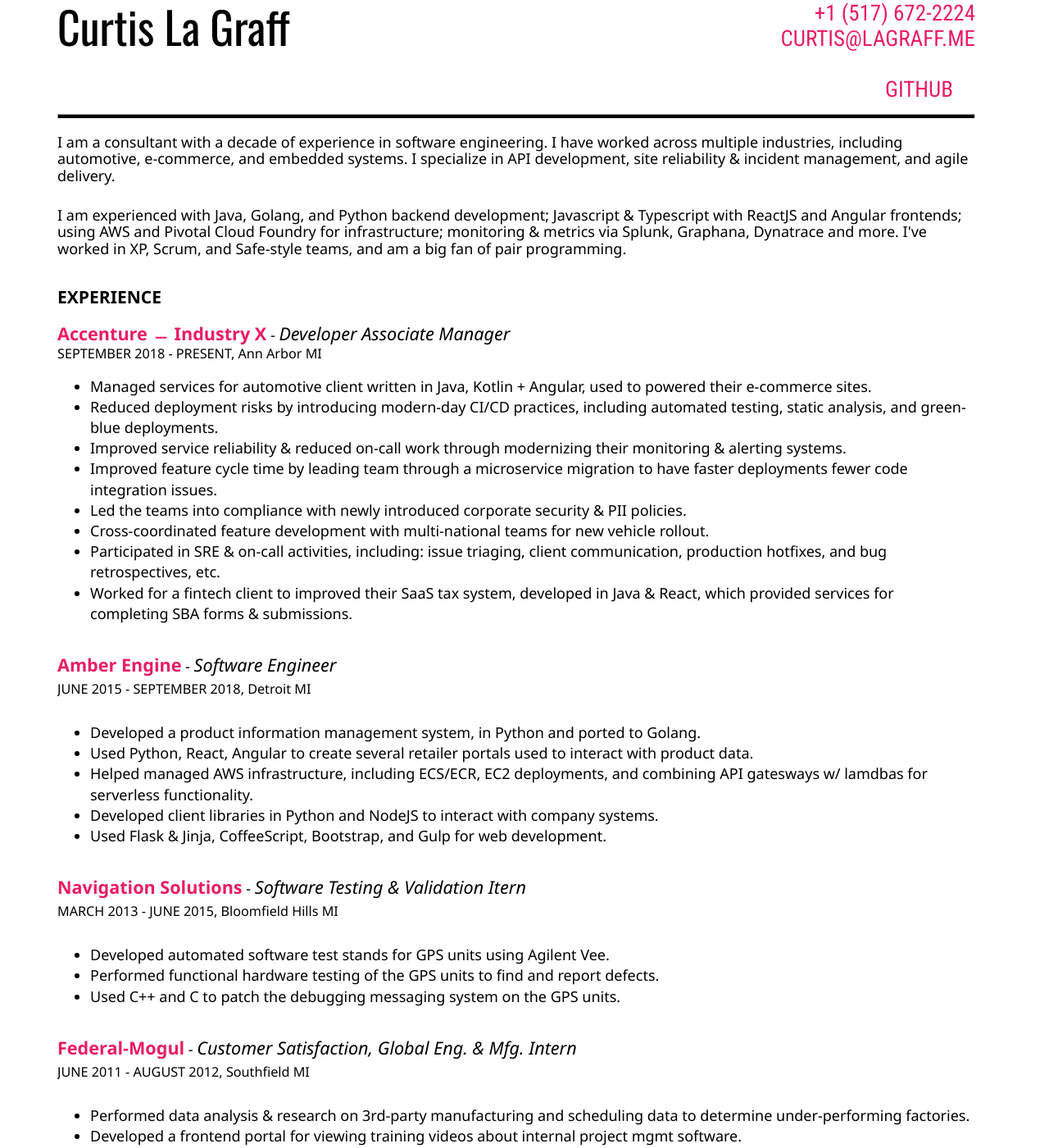
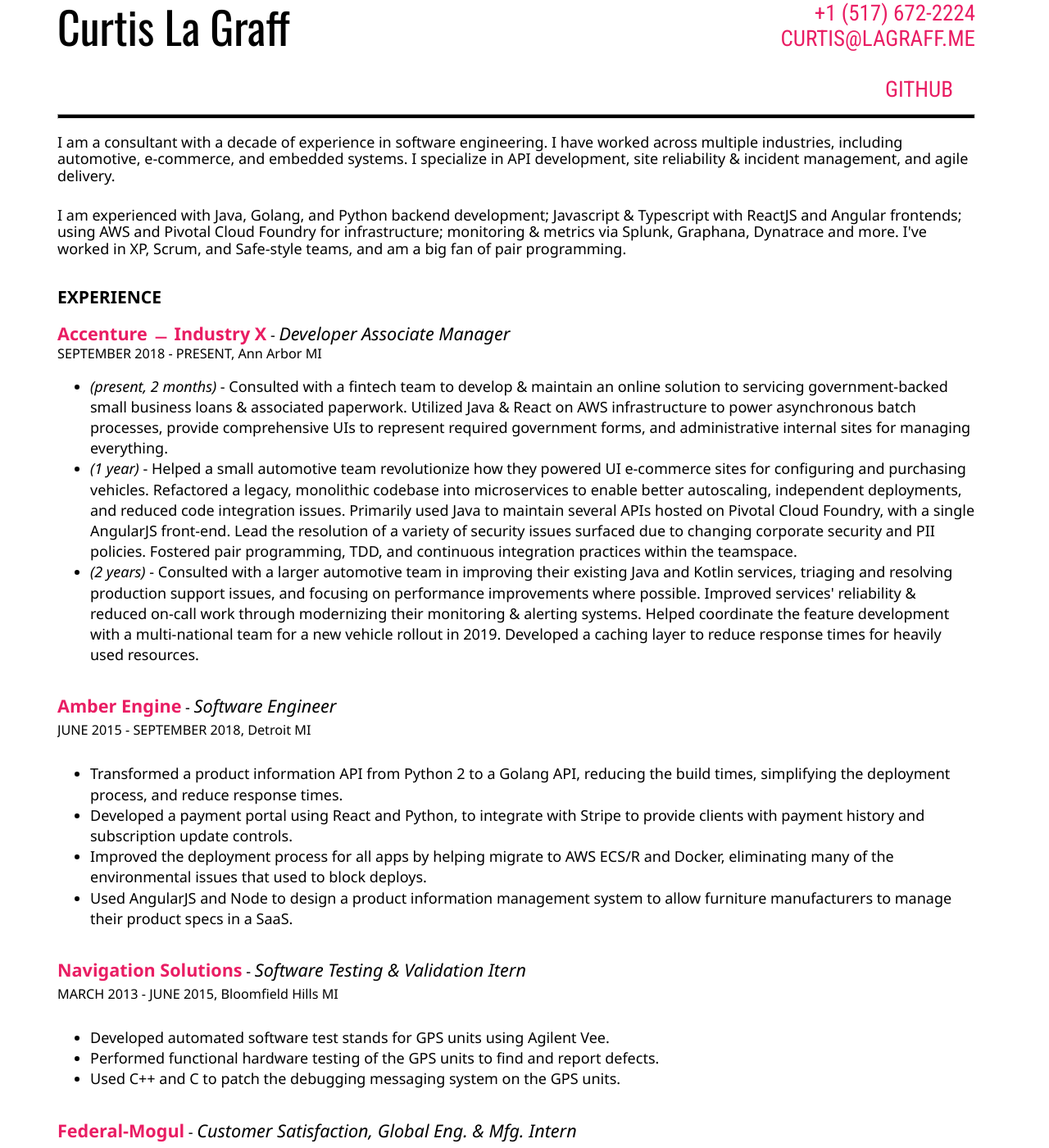
Before and after one commit to clagraff/clagraff.github.io, a Jekyll site: the page built from index.html, in a window 1280 px wide and 1400 px high. Shown: the whole window at 82% size. Built offline with Jekyll 4.4.1, drawn with Linux system fonts in a browser that asks for light colours.

Commit message:
Update index.html

```diff
--- a/index.html
+++ b/index.html
@@ -17,25 +17,32 @@
   <span class="company">Accenture &#xfe58; Industry X</span> - <span class="position">Developer Associate Manager</span><br/>
   <span class="duration">SEPTEMBER 2018 - PRESENT, Ann Arbor MI</span><br/>
   <ul>
-    <li>Managed services for automotive client written in Java, Kotlin + Angular, used to powered their e-commerce sites.</li>
-    <li>Reduced deployment risks by introducing modern-day CI/CD practices, including automated testing, static analysis, and green-blue deployments.</li>
-    <li>Improved service reliability & reduced on-call work through modernizing their monitoring & alerting systems.</li>
-    <li>Improved feature cycle time by leading team through a microservice migration to have faster deployments fewer code integration issues.</li>
-    <li>Led the teams into compliance with newly introduced corporate security & PII policies.</li>
-    <li>Cross-coordinated feature development with multi-national teams for new vehicle rollout.</li>
-    <li>Participated in SRE & on-call activities, including: issue triaging, client communication, production hotfixes, and bug retrospectives, etc.</li>
-    <li>Worked for a fintech client to improved their SaaS tax system, developed in Java & React, which provided services for completing SBA forms & submissions.</li>
+    <li><i>(present, 2 months)</i> - Consulted with a fintech team to develop & maintain an online solution to servicing government-backed small business loans & associated paperwork.
+      Utilized Java & React on AWS infrastructure to power asynchronous batch processes, provide comprehensive UIs to represent required government forms, and
+      administrative internal sites for managing everything.
+    </li>
+    <li><i>(1 year)</i> - Helped a small automotive team revolutionize how they powered UI e-commerce sites for configuring and purchasing vehicles. Refactored
+      a legacy, monolithic codebase into microservices to enable better autoscaling, independent deployments, and reduced code integration issues. Primarily used
+      Java to maintain several APIs hosted on Pivotal Cloud Foundry, with a single AngularJS front-end. Lead the resolution of a variety of security issues surfaced
+      due to changing corporate security and PII policies. Fostered pair programming, TDD, and continuous integration practices within the teamspace.
+    </li>
+    <li><i>(2 years)</i> - Consulted with a larger automotive team in improving their existing Java and Kotlin services, triaging and resolving production support
+      issues, and focusing on performance improvements where possible. Improved services' reliability & reduced on-call work through modernizing their monitoring &
+      alerting systems. Helped coordinate the feature development with a multi-national team for a new vehicle rollout in 2019. Developed a caching layer to reduce
+      response times for heavily used resources.
+    </li>
   </ul>
 </p>
 <p class="entry">
   <span class="company">Amber Engine</span> - <span class="position">Software Engineer</span><br/>
   <span class="duration">JUNE 2015 - SEPTEMBER 2018, Detroit MI</span><br/>
   <ul>
-    <li>Developed a product information management system, in Python and ported to Golang.</li>
-    <li>Used Python, React, Angular to create several retailer portals used to interact with product data.</li>
-    <li>Helped managed AWS infrastructure, including ECS/ECR, EC2 deployments, and combining API gatesways w/ lamdbas for serverless functionality.</li>
-    <li>Developed client libraries in Python and NodeJS to interact with company systems.</li>
-    <li>Used Flask & Jinja, CoffeeScript, Bootstrap, and Gulp for web development.</li>
+    <li>Transformed a product information API from Python 2 to a Golang API, reducing the build times, simplifying the deployment process, and reduce response
+      times.
+    <li>Developed a payment portal using React and Python, to integrate with Stripe to provide clients with payment history and subscription update controls.</li>
+    <li>Improved the deployment process for all apps by helping migrate to AWS ECS/R and Docker, eliminating many of the environmental issues that used to
+      block deploys.</li>
+    <li>Used AngularJS and Node to design a product information management system to allow furniture manufacturers to manage their product specs in a SaaS.</li>
   </ul>
 </p>
 <p class="entry">
@@ -47,7 +54,6 @@
     <li>Used C++ and C to patch the debugging messaging system on the GPS units.</li>
   </ul>
 </p>
-
 <p class="entry">
   <span class="company">Federal-Mogul</span> - <span class="position">Customer Satisfaction, Global Eng. & Mfg. Intern</span><br/>
   <span class="duration">JUNE 2011 - AUGUST 2012, Southfield MI</span><br/>
@@ -57,7 +63,6 @@
     <li>Identified suppliers facing production quality issues through generating dynamic reports via Microsoft Access.</li>
   </ul>
 </p>
-
 <p class="entry">
   <h3>EDUCATION</h3>
   <span class="company">Lawrence Technological University</span> - <span class="position">Bachelor's in Computer Engineering</span><br/>
```
